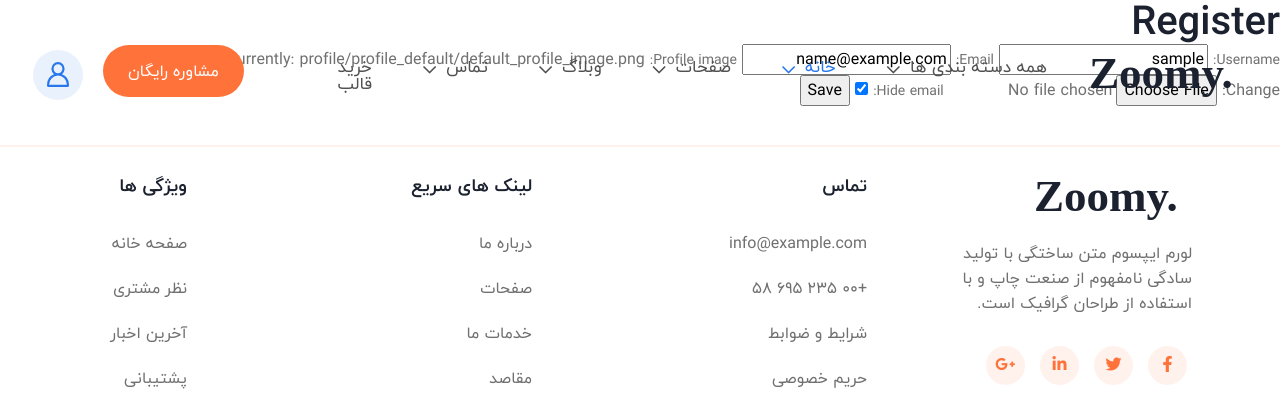
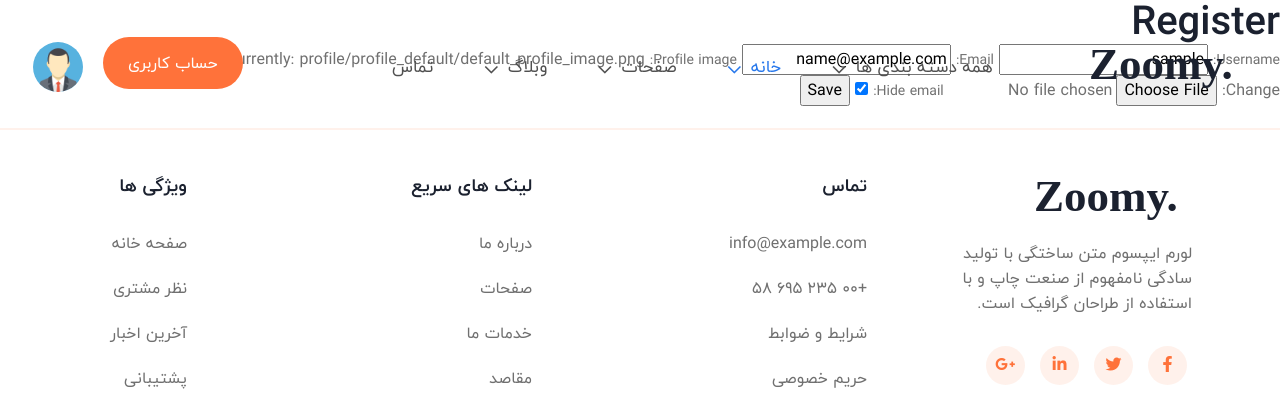
Before and after one commit to mbinfodevelopers/video-membership, a Django app: page /1/edit/ in a window 1280 px wide. Shown: the top 410 px of the page. Run offline with Django 4.2, Linux system fonts and the light colour scheme; the visitor is signed in with stand-in values (Sample User, id 1); data comes from the database, SQL or seed files in the repository; some libraries are stand-ins or nearby versions.

Commit message:
improved login part and changed login template

```diff
--- a/src/account/forms.py
+++ b/src/account/forms.py
@@ -29,7 +29,8 @@ class RegistrationForm(UserCreationForm):
 
 
 class AccountAuthenticationForm(forms.ModelForm):
-    password = forms.CharField(label='Password', widget=forms.PasswordInput)
+    password = forms.CharField(label='Password', widget=forms.TextInput(attrs={'class': 'form-control'}))
+    email = forms.CharField(label='email', widget=forms.TextInput(attrs={'class': 'form-control'}))
 
     class Meta:
         model = Account
--- a/src/account/views.py
+++ b/src/account/views.py
@@ -48,7 +48,7 @@ def register_view(request, *args, **kwargs):
             destination = kwargs.get("next")
             if destination:
                 return redirect(destination)
-            return redirect('account:home')
+            return redirect('course:home_view')
 
         else:
             form = RegistrationForm()
@@ -61,7 +61,7 @@ def register_view(request, *args, **kwargs):
 def login_view(request, *args, **kwargs):
     user = request.user
     if user.is_authenticated:
-        return redirect("account:home")
+        return redirect("course:home_view")
     if request.POST:
         form = AccountAuthenticationForm(request.POST)
         if form.is_valid():
@@ -70,23 +70,20 @@ def login_view(request, *args, **kwargs):
             user = authenticate(email=email, password=raw_password)
             if user:
                 login(request, user)
-                return redirect('account:home')
+                return redirect('course:home_view')
     else:
         form = AccountAuthenticationForm()
 
     context = {
-        "login_form" : form
+        "login_form": form
     }
 
-    return render(request, "", context)
-
+    return render(request, "account/login.html", context)
 
 
 def logout_view(request):
-    print("LOGGING OUT")
     logout(request)
-    return redirect("account:home")
-
+    return redirect("course:home_view")
 
 
 def edit_account_view(request, *args, **kwargs):
@@ -102,7 +99,7 @@ def edit_account_view(request, *args, **kwargs):
             if form.is_valid():
                 form.save()
                 new_username = form.cleaned_data['username']
-                return redirect("account:home")
+                return redirect("course:home_view")
             else:
                 form = AccountUpdateForm(request.POST, instance=request.user,
                     initial={
--- a/src/course/urls.py
+++ b/src/course/urls.py
@@ -1,7 +1,7 @@
 from django.urls import path
 from . import views
 
-
+app_name = 'course'
 
 urlpatterns = [
     path('', views.index_homepage, name="home_view")
--- a/src/static/main/main.css
+++ b/src/static/main/main.css
@@ -0,0 +1,6 @@
+.user-profile-header img {
+    width: 50px;
+    height: 50px;
+    margin-right: 20px;
+    border-radius: 50%;
+}
--- a/src/templates/base.html
+++ b/src/templates/base.html
@@ -28,6 +28,7 @@
     <link rel="stylesheet" href="{% static '' %}assets/css/spacing.css">
     <link rel="stylesheet" href="{% static '' %}assets/css/main.css">
     <link rel="stylesheet" href="{% static '' %}assets/css/rtl.css">
+    <link rel="stylesheet" type="text/css" href='{% static "main/main.css" %}'>
 </head>
 <body>
 {% block header %} {% include 'base/header.html' %} {% endblock %}
--- a/src/templates/base/header.html
+++ b/src/templates/base/header.html
@@ -5,7 +5,7 @@
             <div class="container-fluid">
                 <div class="row align-items-center">
                     <div class="col-xl-2 col-lg-2 col-5">
-                        <div class="logo"><a href="index.html"><img src="{% static '' %}assets/img/logo/header_logo_one.svg" alt=""></a></div>
+                        <div class="logo"><a href="{% url 'course:home_view' %}"><img src="{% static '' %}assets/img/logo/header_logo_one.svg" alt=""></a></div>
                     </div>
                     <div class="col-xl-7 col-lg-8 d-none d-lg-block">
                         <nav class="main-menu navbar navbar-expand-lg justify-content-center">
@@ -61,8 +61,6 @@
                                         </li>
                                         <li class="nav-item">
                                             <a class="nav-link" href="contact.html" id="navbarDropdown5" role="button"  aria-expanded="false">تماس</a></li>
-                                            <li class="nav-item">
-                                                <a class="nav-link" href="https://www.mellatweb.com/" id="navbarDropdown5" role="button"  aria-expanded="false">خرید قالب</a></li>
                                     </ul>
                                 </div>
                             </div>
@@ -72,8 +70,14 @@
                         <div class="right-nav d-flex align-items-center justify-content-end">
                             <div class="right-btn mr-25 mr-xs-15">
                                 <ul class="d-flex align-items-center">
-                                    <li><a href="contact.html" class="theme_btn free_btn">مشاوره رایگان</a></li>
-                                    <li><a class="sign-in ml-20" href="login.html"><img src="{% static '' %}assets/img/icon/user.svg" alt=""></a></li>
+
+                                    {% if user.is_authenticated %}
+                                        <li><a href="{% url 'account:profile' user_id=request.user.id %}" class="theme_btn free_btn">حساب کاربری</a></li>
+                                        <li><a class="user-profile-header"><img src="{{ request.user.profile_image.url }}" alt=""></a></li>
+                                    {% else %}
+                                        <li><a href="{% url 'account:login' %}" class="theme_btn free_btn">حساب کاربری</a></li>
+                                        <li><a class="sign-in ml-20"><img src="{% static '' %}assets/img/icon/user.svg" alt=""></a></li>
+                                    {% endif %}
                                 </ul>
                             </div>
                             <div class="hamburger-menu d-md-inline-block d-lg-none text-right">
```
Also changed, not shown: src/templates/account/login.html (+48 -7 lines).
